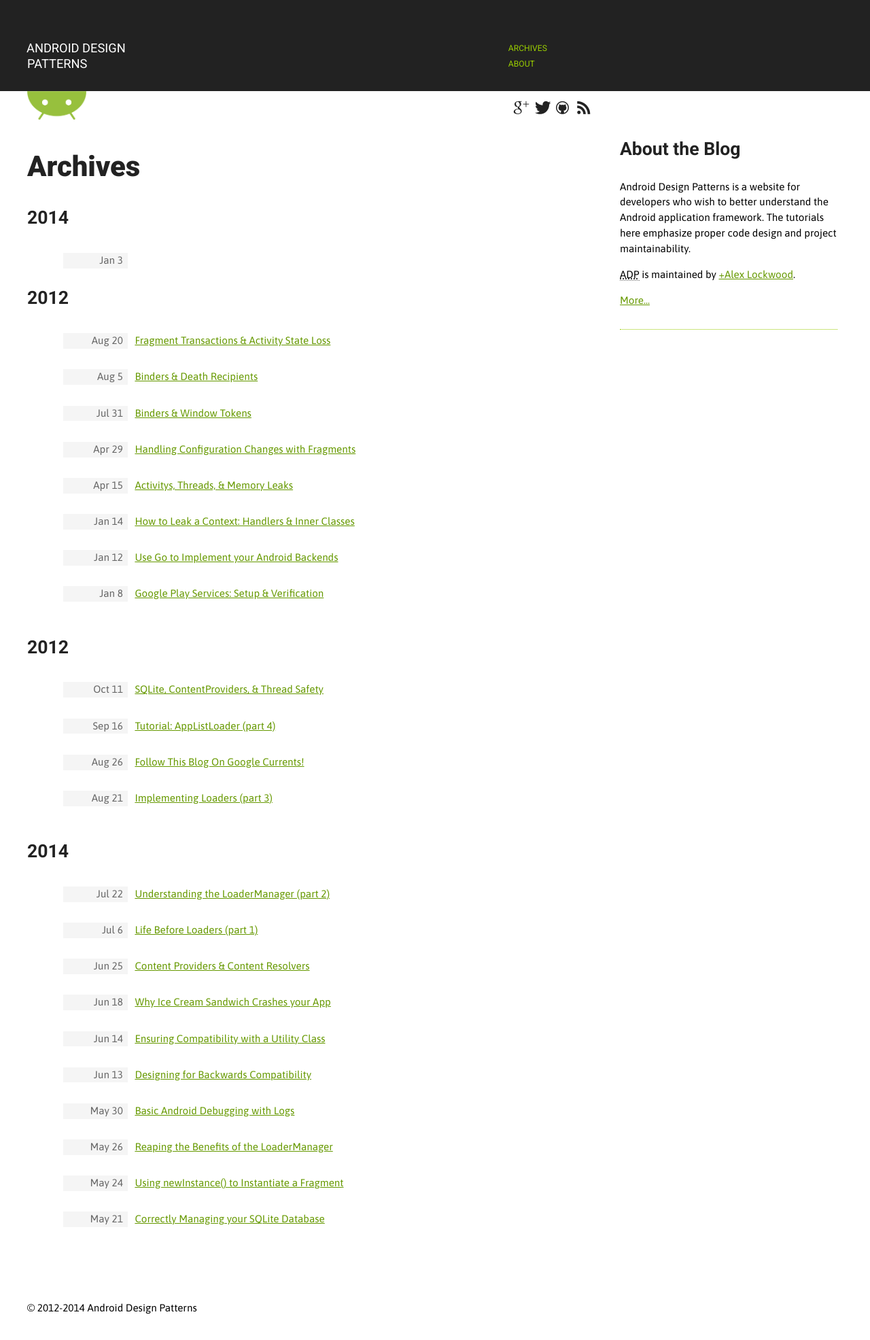
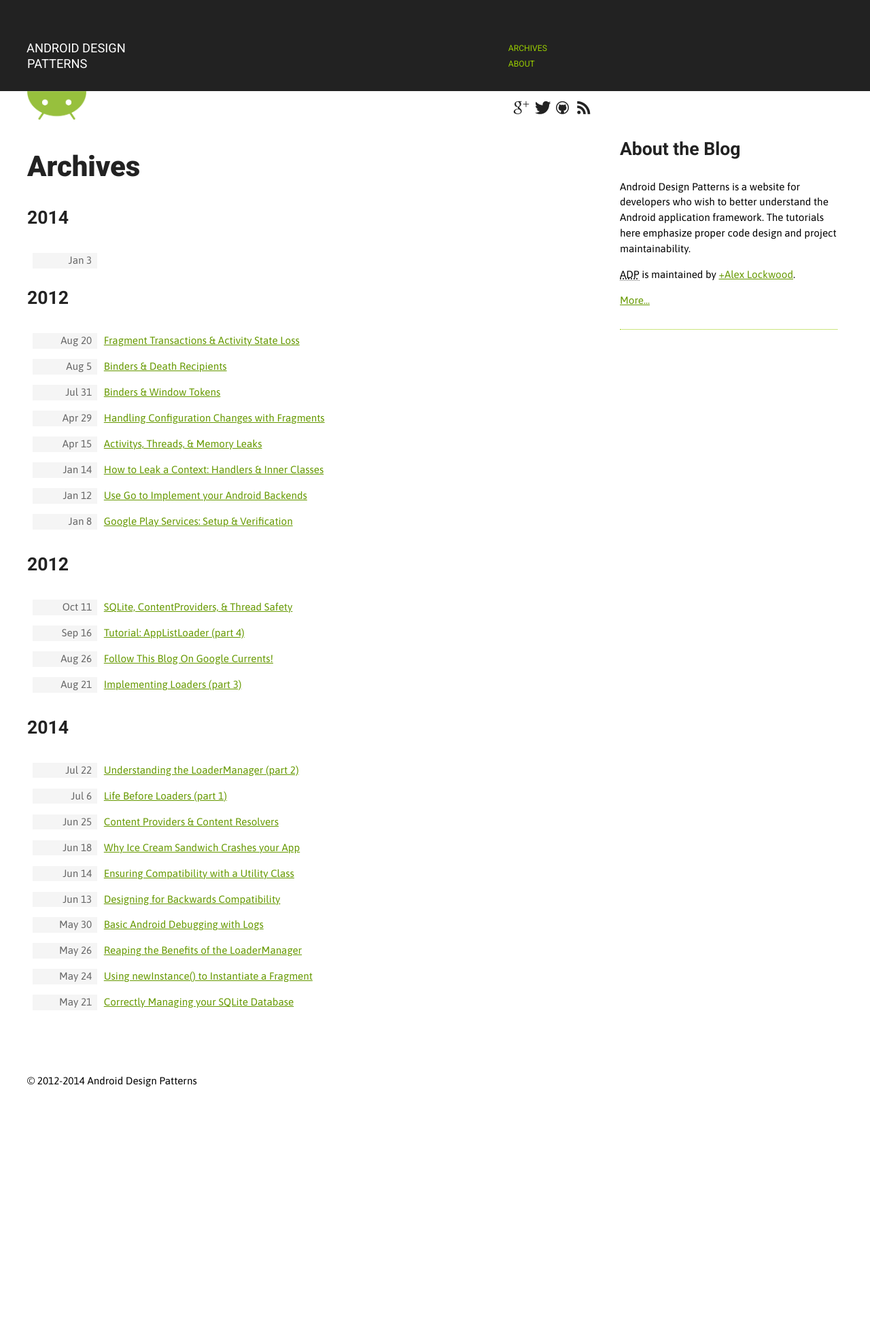
Before and after one commit to alexjlockwood/AndroidDesignPatterns, a Jekyll site: the page built from archives/index.html, in a window 1280 px wide. Shown: the whole page at 68% size. Built offline with Jekyll 4.4.1, drawn with Linux system fonts in a browser that asks for light colours; Markdown is read by kramdown in place of the engine named in the settings; comment, search, counter and statistics services are not loaded; after the commit the page ends 1637 px from its top, so only the background shows below that.

Commit message:
List margin fixed for suggested posts/archives

```diff
--- a/css/style.css
+++ b/css/style.css
@@ -271,6 +271,7 @@
 .related li {
     border-bottom: 1px #ccc solid;
     list-style-type: none;
+    margin: 0;
 }
 .related li:last-child {
     border: 0;
@@ -319,6 +320,7 @@
 #blog-archives li {
     padding: .5em;
     list-style-type: none;
+    margin: 0;
 }
 #blog-archives li:last-child {
     border: 0;
@@ -427,7 +429,8 @@
         text-align: center;
     }
     #header nav a {
-        padding: 7px 13px;
+        padding: 0 13px;
+        margin: 2px;
     }
     #header nav a:hover {
         background: transparent;
```
